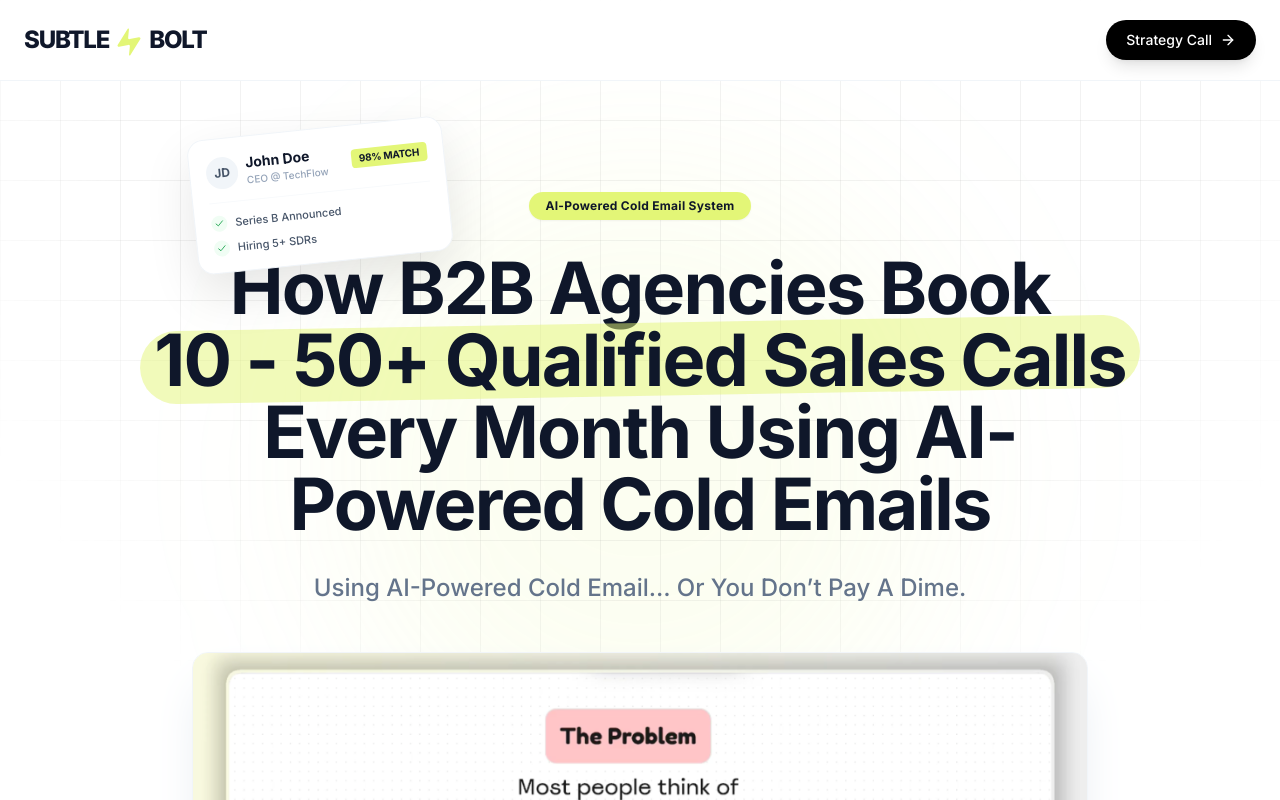
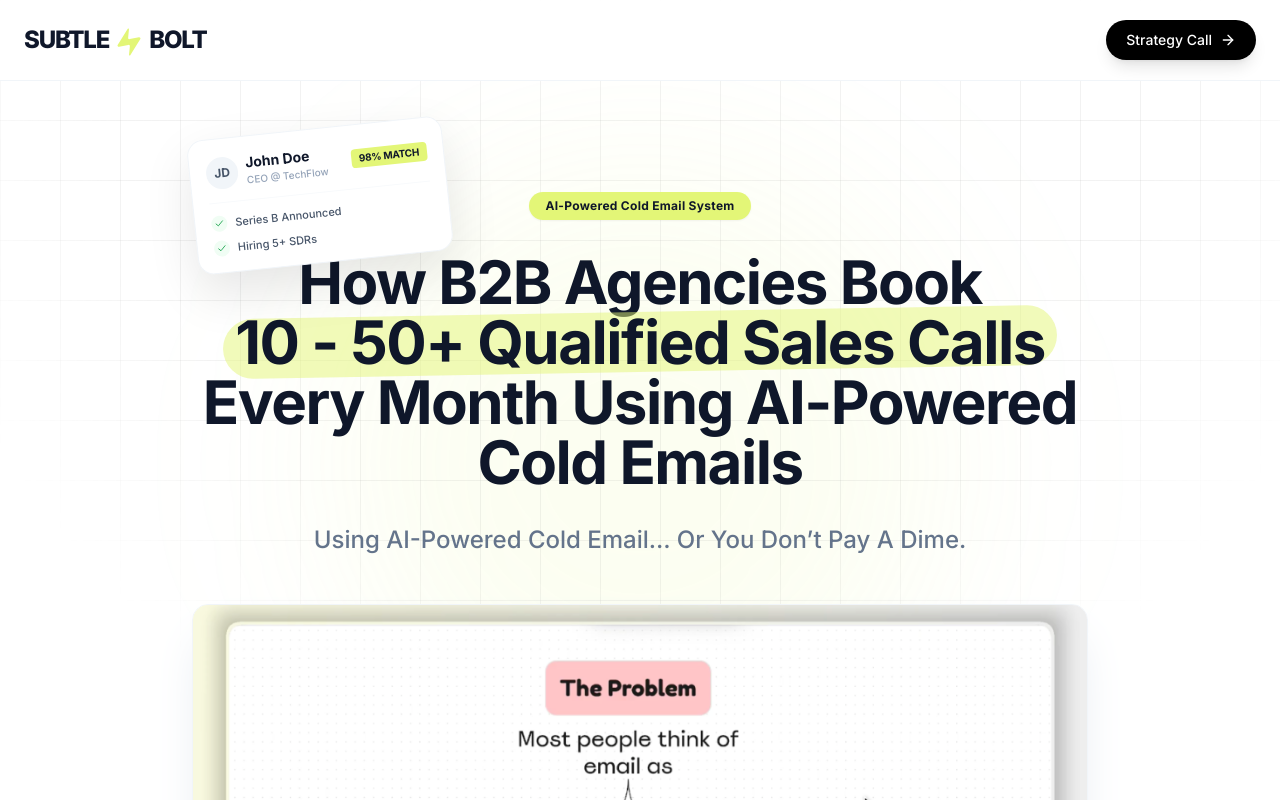
Before and after one commit to amsaluzair/subtlebolt-2, a React (Vite) app: page / in a window 1280 px wide. Shown: the top 800 px of the page. Built offline with nearby package versions, Linux system fonts and the light colour scheme.

Commit message:
Reduce headline size

```diff
--- a/components/Hero.tsx
+++ b/components/Hero.tsx
@@ -71,7 +71,7 @@ const Hero: React.FC = () => {
         </div>
 
         {/* Headlines */}
-        <h1 className="text-5xl md:text-7xl font-bold text-slate-900 tracking-tight leading-[1.1] mb-8">
+        <h1 className="text-4xl md:text-6xl font-bold text-slate-900 tracking-tight leading-[1.1] mb-8">
           How B2B Agencies Book <span className="marker-highlight">10 - 50+ Qualified Sales Calls</span> Every Month Using AI-Powered Cold Emails
         </h1>
 
```
